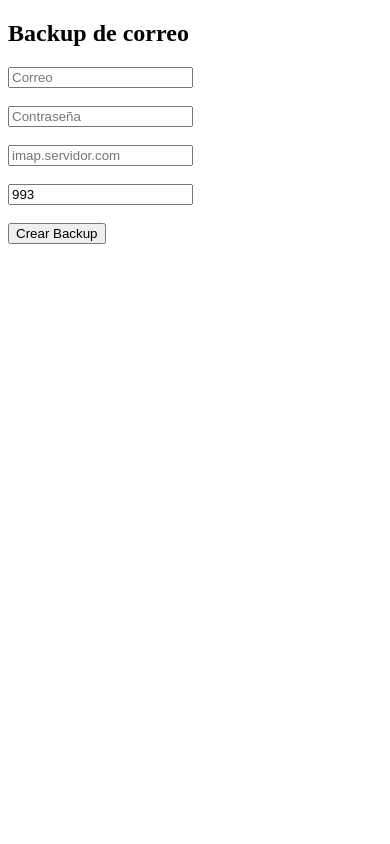
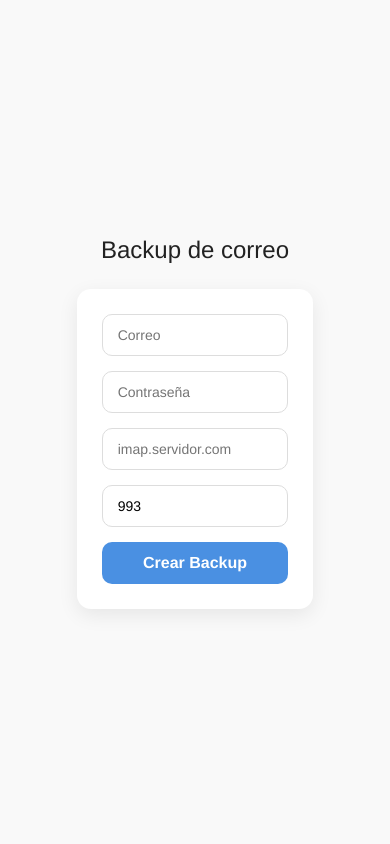
Before and after one commit to Alvaro-colmenero/Script-Backup, a PHP site: page / in a window 390 px wide. Run offline with PHP 8.4, Linux system fonts and the light colour scheme.

Commit message:
feat:estilos para la interfaz

```diff
--- /dev/null
+++ b/mail-backup/css/styles.css
@@ -0,0 +1,112 @@
+/* Reset básico */
+* {
+    margin: 0;
+    padding: 0;
+    box-sizing: border-box;
+    font-family: 'Helvetica Neue', Helvetica, Arial, sans-serif;
+}
+
+body {
+    background-color: #f9f9f9;
+    display: flex;
+    justify-content: center;
+    align-items: center;
+    height: 100vh;
+}
+
+.form-container {
+    display: flex;
+    flex-direction: column;
+    align-items: center;
+}
+
+h2 {
+    text-align: center;
+    font-weight: 400;
+    color: #222;
+    margin-bottom: 25px;
+}
+
+form {
+    background-color: #ffffff;
+    padding: 35px 40px;
+    border-radius: 14px;
+    box-shadow: 0 6px 20px rgba(0,0,0,0.08);
+    width: 360px;
+    display: flex;
+    flex-direction: column;
+    gap: 15px;
+}
+
+input[type="text"],
+input[type="password"],
+input[type="number"] {
+    width: 100%;
+    padding: 12px 15px;
+    border: 1px solid #ddd;
+    border-radius: 10px;
+    font-size: 14px;
+    transition: all 0.3s ease;
+}
+
+input[type="text"]:focus,
+input[type="password"]:focus,
+input[type="number"]:focus {
+    border-color: #4a90e2;
+    outline: none;
+    box-shadow: 0 0 5px rgba(74,144,226,0.4);
+}
+
+button {
+    padding: 12px;
+    background-color: #4a90e2;
+    color: #fff;
+    font-weight: 600;
+    font-size: 16px;
+    border: none;
+    border-radius: 10px;
+    cursor: pointer;
+    transition: background 0.3s ease;
+}
+
+button:hover {
+    background-color: #357ab8;
+}
+
+/* Responsive */
+@media (max-width: 400px) {
+    form {
+        width: 90%;
+        padding: 25px;
+    }
+}
+
+/* Barra de progreso */
+.progress-container {
+    width: 100%;
+    background-color: #eee;
+    border-radius: 12px;
+    margin-top: 20px;
+    position: relative;
+    height: 25px;
+    overflow: hidden;
+}
+
+.progress-bar {
+    height: 100%;
+    width: 0%;
+    background-color: #4a90e2;
+    border-radius: 12px 0 0 12px;
+    transition: width 0.3s ease;
+}
+
+.progress-container span {
+    position: absolute;
+    width: 100%;
+    text-align: center;
+    top: 0;
+    left: 0;
+    line-height: 25px;
+    font-weight: 500;
+    color: #fff;
+}
--- a/mail-backup/index.php
+++ b/mail-backup/index.php
@@ -2,19 +2,59 @@
 <html>
 <head>
     <title>Mail Backup</title>
+    <link rel="stylesheet" href="./css/styles.css">
 </head>
 <body>
+<div class="form-container">
+    <h2>Backup de correo</h2>
+    <form id="backupForm" method="POST" action="backup.php">
+        <input type="text" name="email" placeholder="Correo" required>
+        <input type="password" name="password" placeholder="Contraseña" required>
+        <input type="text" name="imap" placeholder="imap.servidor.com" required>
+        <input type="number" name="port" value="993">
+        <button type="submit">Crear Backup</button>
+    </form>
 
-<h2>Backup de correo</h2>
+    <!-- Barra de progreso -->
+    <div class="progress-container" id="progressContainer" style="display: none;">
+        <div class="progress-bar" id="progressBar"></div>
+        <span id="progressText">0%</span>
+    </div>
+</div>
 
-<form method="POST" action="backup.php">
-    <input type="text" name="email" placeholder="Correo" required><br><br>
-    <input type="password" name="password" placeholder="Contraseña" required><br><br>
-    <input type="text" name="imap" placeholder="imap.servidor.com" required><br><br>
-    <input type="number" name="port" value="993"><br><br>
+<script>
+    const form = document.getElementById('backupForm');
+    const progressContainer = document.getElementById('progressContainer');
+    const progressBar = document.getElementById('progressBar');
+    const progressText = document.getElementById('progressText');
 
-    <button type="submit">Crear Backup</button>
-</form>
+    form.addEventListener('submit', function(e) {
+        e.preventDefault(); // Prevenir envío real por ahora
 
+        // Mostrar barra de progreso
+        progressContainer.style.display = 'block';
+        progressBar.style.width = '0%';
+        progressText.textContent = '0%';
+
+        let progress = 0;
+
+        // Simulación de carga
+        const interval = setInterval(() => {
+            progress += Math.floor(Math.random() * 10) + 5; // Incremento aleatorio
+            if(progress >= 100) progress = 100;
+
+            progressBar.style.width = progress + '%';
+            progressText.textContent = progress + '%';
+
+            if(progress >= 100) {
+                clearInterval(interval);
+                progressText.textContent = 'Backup completado!';
+
+                // Enviar el formulario después de la simulación
+                // form.submit(); // Descomentar si quieres enviar a backup.php
+            }
+        }, 500);
+    });
+</script>
 </body>
 </html>
```
